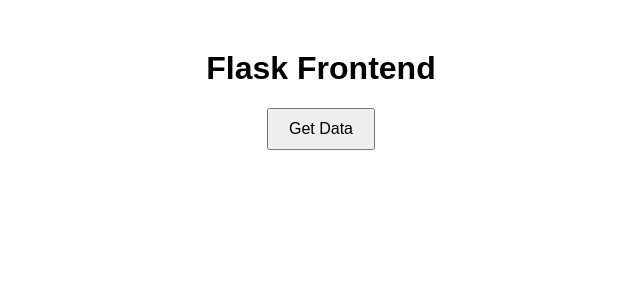
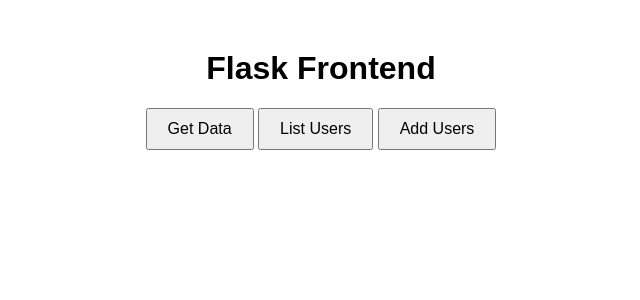
Before and after one commit to devopsfarm-trainings/python-todo-app, a Flask app: page / in a window 1280 px wide. Shown: the top 300 px of the page, without its empty margins (319-959 px from the left). Run offline with Flask 3, Linux system fonts and the light colour scheme; data comes from the database, SQL or seed files in the repository.

Commit message:
added new buttons

```diff
--- a/templates/index.html
+++ b/templates/index.html
@@ -9,6 +9,9 @@
 <body>
     <h1>Flask Frontend</h1>
     <button onclick="fetchData()">Get Data</button>
+    <button onclick="get_user()">List Users</button>
+    <button onclick="add_user()">Add Users</button>
+    <!-- <button onclick="fetchData()">Delete Users</button> -->
     <p id="output"></p>
     <script src="{{ url_for('static', filename='script.js') }}"></script>
 </body>
```
Also changed, not shown: 1 other file.
